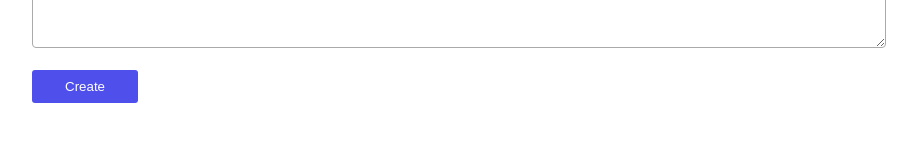
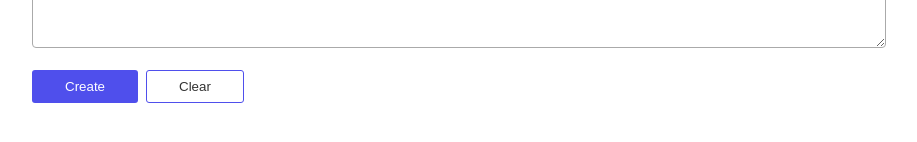
Before and after one commit to aandrv260/react-articles, a React (Create React App) app: page /new in a window 1280 px wide. Shown: the part 514-656 px from the top of the page, without its empty margins (181-1098 px from the left). Built offline with nearby package versions, Linux system fonts and the light colour scheme.

Commit message:
Added a ButtonGroup component and made the buttons on the New Note form functional

```diff
--- /dev/null
+++ b/src/components/ButtonGroup/ButtonGroup.module.scss
@@ -0,0 +1,4 @@
+.button-group {
+  display: flex;
+  gap: 0.8rem;
+}
--- /dev/null
+++ b/src/components/ButtonGroup/ButtonGroup.tsx
@@ -0,0 +1,11 @@
+import styles from './ButtonGroup.module.scss';
+
+interface ButtonGroupProps {
+  children: React.ReactNode;
+}
+
+const ButtonGroup = ({ children }: ButtonGroupProps) => {
+  return <div className={styles['button-group']}>{children}</div>;
+};
+
+export default ButtonGroup;
--- a/src/components/Header/Header.module.scss
+++ b/src/components/Header/Header.module.scss
@@ -4,11 +4,6 @@
   justify-content: space-between;
   margin-bottom: 2.4rem;
 
-  &__btns {
-    display: flex;
-    gap: 0.8rem;
-  }
-
   h1 {
     font-size: 2.7rem;
   }
--- a/src/components/Header/Header.tsx
+++ b/src/components/Header/Header.tsx
@@ -1,6 +1,7 @@
 import React from 'react';
 import { HeaderInfo } from '../../models/header';
 import Button from '../Button/Button';
+import ButtonGroup from '../ButtonGroup/ButtonGroup';
 import styles from './Header.module.scss';
 
 type HeaderProps = HeaderInfo;
@@ -11,13 +12,13 @@ const Header: React.FC<HeaderProps> = ({ heading, buttons }) => {
       <h1>{heading}</h1>
 
       {buttons && buttons?.length > 0 && (
-        <div className={styles['header__btns']}>
+        <ButtonGroup>
           {buttons.map(button => (
             <Button onClick={button.onClick} designStyle={button.designStyle} key={Math.random()}>
               {button.text}
             </Button>
           ))}
-        </div>
+        </ButtonGroup>
       )}
     </header>
   );
--- a/src/pages/NewNotePage/NewNotePage.tsx
+++ b/src/pages/NewNotePage/NewNotePage.tsx
@@ -1,4 +1,4 @@
-import { useMemo } from 'react';
+import { useMemo, useCallback } from 'react';
 import { useNavigate } from 'react-router-dom';
 import { useDispatch } from 'react-redux';
 
@@ -16,6 +16,7 @@ import useNewNote from '../../hooks/useNewNote';
 import { ButtonClickMouseEvent } from '../../models/form';
 import { HeaderInfo } from '../../models/header';
 import { NoteTagInfo } from '../../models/noteTags';
+import ButtonGroup from '../../components/ButtonGroup/ButtonGroup';
 
 type ChangeEvent<T> = React.ChangeEvent<T>;
 
@@ -36,9 +37,20 @@ const NewNotePage = () => {
     dispatchForm({ type: 'CHANGE_DESCRIPTION', value: event.currentTarget.value });
   };
 
-  const createNoteHandler = (tags: NoteTagInfo[]) => {
+  const changeTagsHandler = (tags: NoteTagInfo[]) => {
     dispatchForm({ type: 'CHANGE_TAGS', tags });
   };
+
+  const clearFormHandler = () => {
+    dispatchForm({ type: 'CLEAR_FORM' });
+  };
+
+  const createNoteHandler = useCallback(
+    (event: ButtonClickMouseEvent) => {
+      dispatchNote(notesActions.create(newNoteForm));
+    },
+    [dispatchNote, newNoteForm]
+  );
 
   const headerInfo: HeaderInfo = useMemo(
     () => ({
@@ -46,9 +58,7 @@ const NewNotePage = () => {
       buttons: [
         {
           text: 'Add',
-          onClick: (event: ButtonClickMouseEvent) => {
-            dispatchNote(notesActions.create(newNoteForm));
-          },
+          onClick: createNoteHandler,
         },
 
         {
@@ -58,7 +68,7 @@ const NewNotePage = () => {
         },
       ],
     }),
-    [navigate, dispatchNote, newNoteForm]
+    [navigate, createNoteHandler]
   );
 
   console.log('newNoteForm', newNoteForm);
@@ -78,7 +88,7 @@ const NewNotePage = () => {
           <InputBox
             id="note-tags"
             label="Tags"
-            onMultiSelectChange={createNoteHandler}
+            onMultiSelectChange={changeTagsHandler}
             inputElementType="multi-select"
           />
         </FormGroup>
@@ -99,7 +109,15 @@ const NewNotePage = () => {
         />
       </Form>
 
-      <Button type="button">Create</Button>
+      <ButtonGroup>
+        <Button type="button" onClick={createNoteHandler}>
+          Create
+        </Button>
+
+        <Button type="button" designStyle="outline" onClick={clearFormHandler}>
+          Clear
+        </Button>
+      </ButtonGroup>
     </PageContainer>
   );
 };
```
